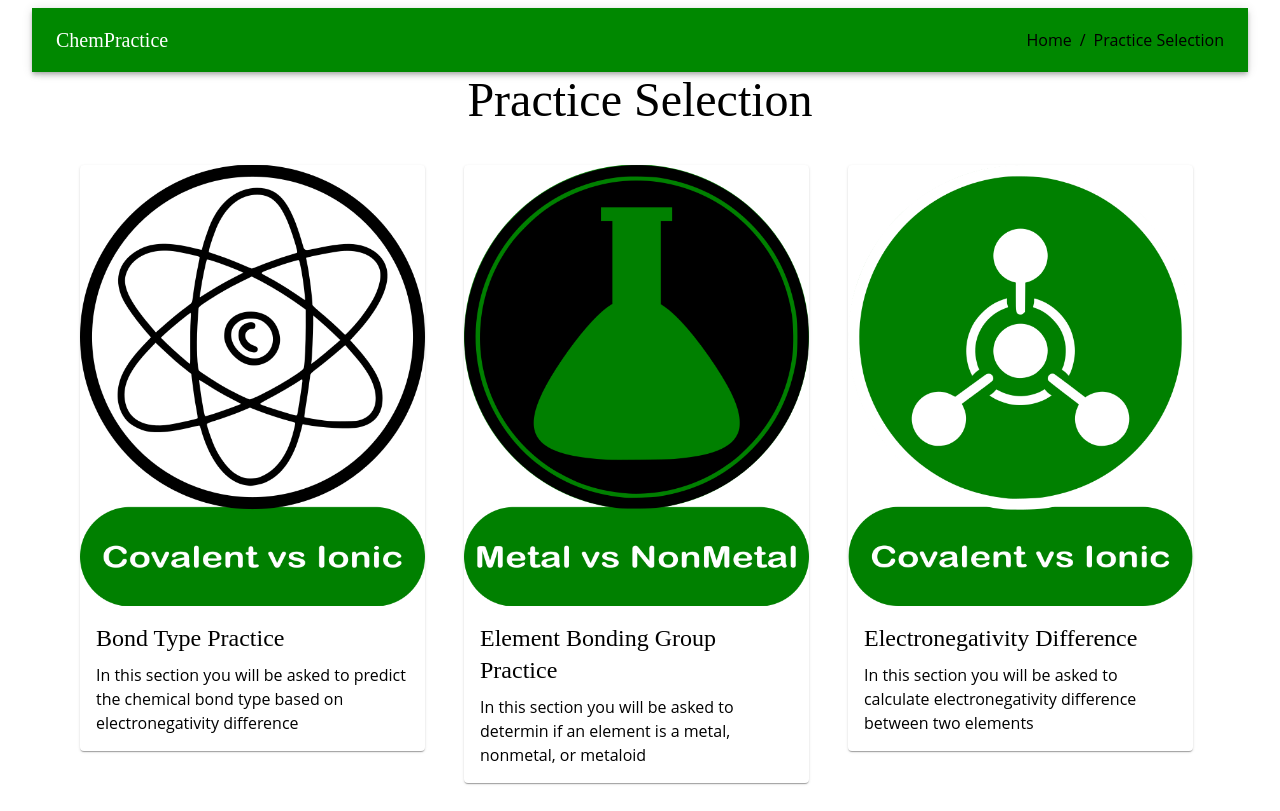
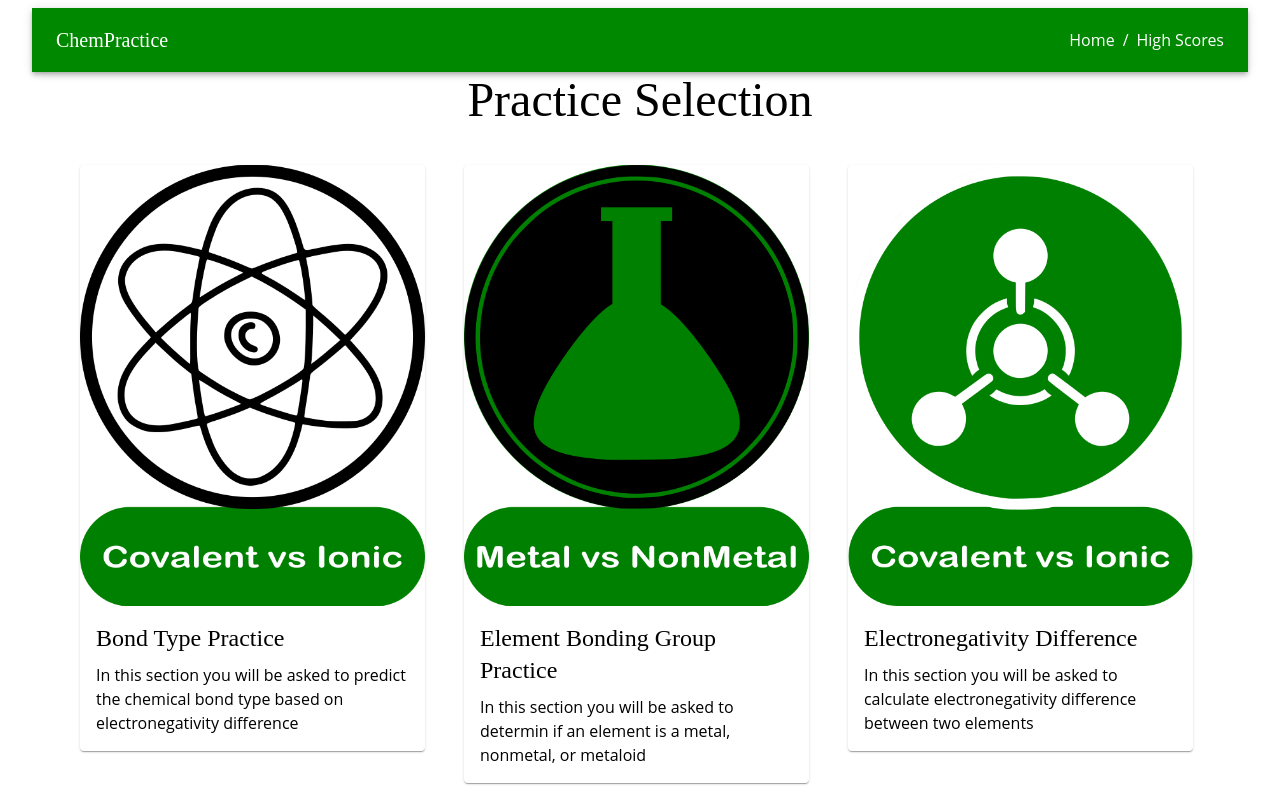
Before and after one commit to kmcelhinney09/ChemPractice, a React (Create React App) app: page / in a window 1280 px wide. Built offline with nearby package versions, Linux system fonts and the light colour scheme; data requests are answered from the project's data file.

Commit message:
fixed breadcrumbs menu font color

```diff
--- a/src/Header.js
+++ b/src/Header.js
@@ -63,15 +63,15 @@ function Header() {
                         ) : (
                             <>
                                 <Breadcrumbs aria-label="breadcrumb">
-                                    <Link underline="hover" color="inherit" href="/">
+                                    <Link underline="hover" color="text.secondary" href="/">
                                         Home
                                     </Link>
                                     <Link
                                         underline="hover"
-                                        color="inherit"
-                                        href="/about"
+                                        color="text.secondary"
+                                        href="/HighScore"
                                     >
-                                        Practice Selection
+                                        High Scores
                                     </Link>
                                 </Breadcrumbs>
                             </>
--- a/src/ScorePage.js
+++ b/src/ScorePage.js
@@ -94,7 +94,6 @@ function ScorePage({ playerScore, total, highScoreData, questionType, setReloadH
                         <Grid container alignItems="left" direction="column">
                             <Grid item>
                                 <TextField
-                                    color="secondary"
                                     label="Initals"
                                     required
                                     value={highScoreInitals}
--- a/src/index.js
+++ b/src/index.js
@@ -16,7 +16,7 @@ const theme = createTheme({
       },
       text: {
         primary: '#000000',
-        secondary: '#000000',
+        secondary: '#ffffff',
         disabled: 'rgba(70,68,68,0.61)',
         hint: '#fafafa',
       },
```
